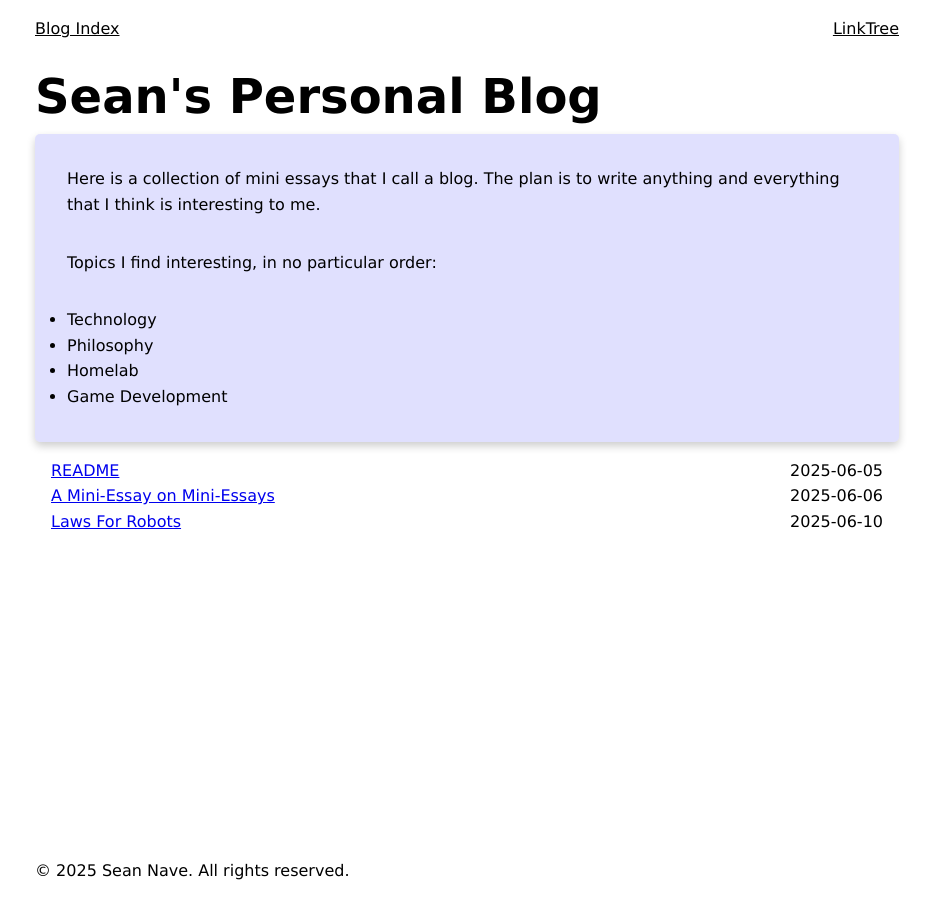
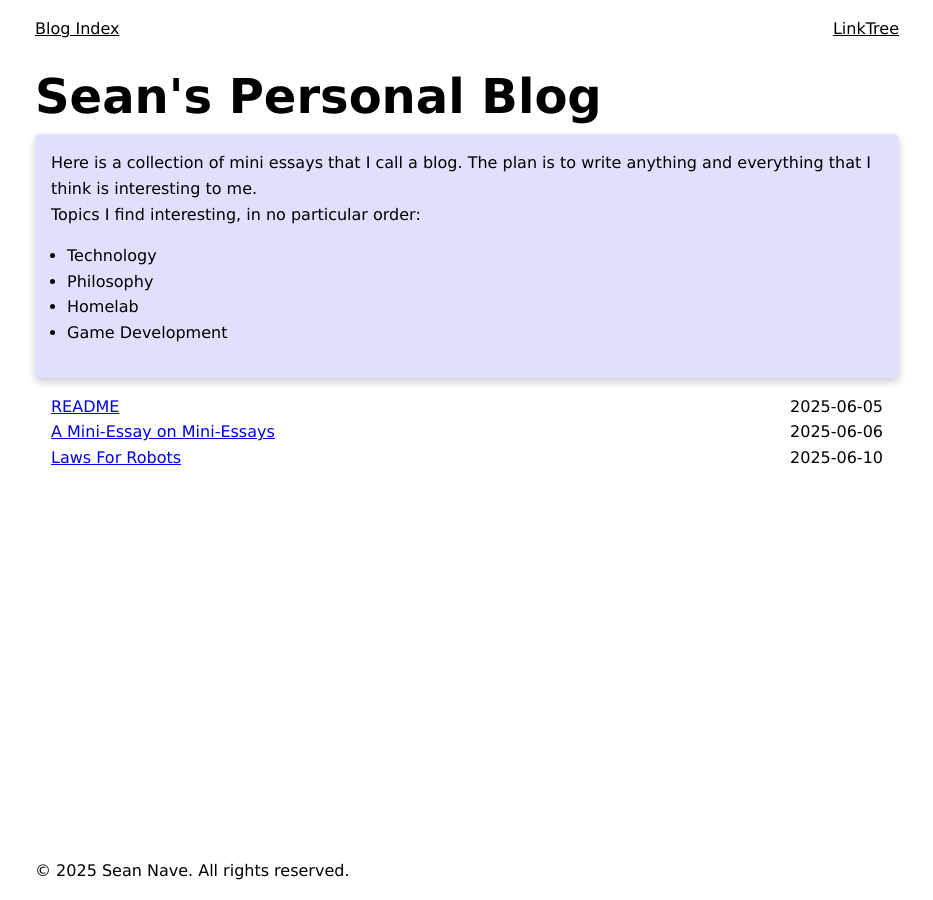
Before and after one commit to seannave211/Blog, a Jekyll site: the page built from index.html, in a window 1280 px wide. Shown: the whole page, without its empty margins (173-1106 px from the left). Built offline with Jekyll 4.4.1, drawn with Linux system fonts in a browser that asks for light colours.

Commit message:
feat: revise padding again

```diff
--- a/assets/css/catalogue.css
+++ b/assets/css/catalogue.css
@@ -6,7 +6,7 @@ blockquote {
     box-shadow: 0 4px 8px 0 rgba(0, 0, 0, 0.2);
 }
 
-blockquote > * {
+blockquote > ul {
     padding: inherit;
 }
 
```
